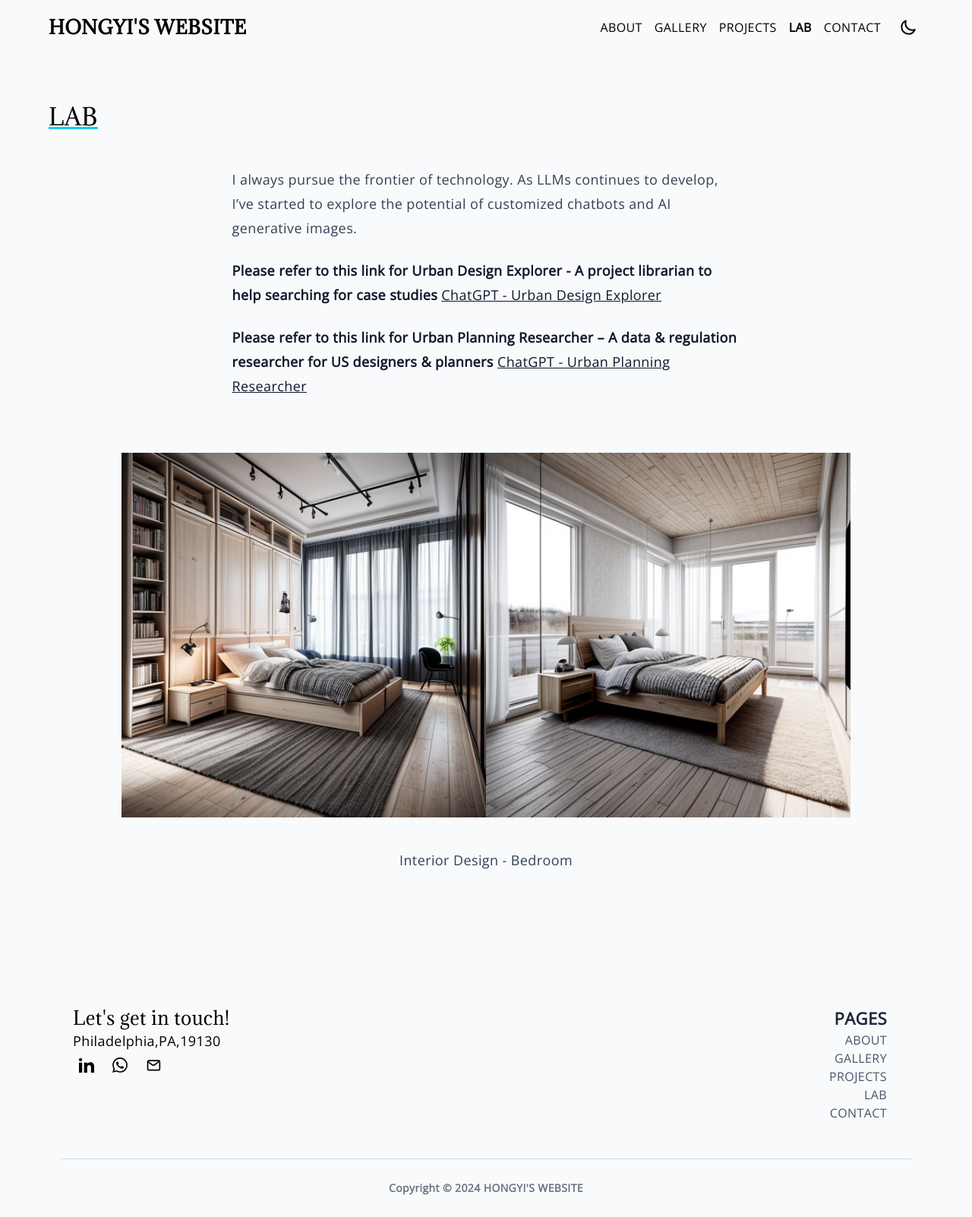
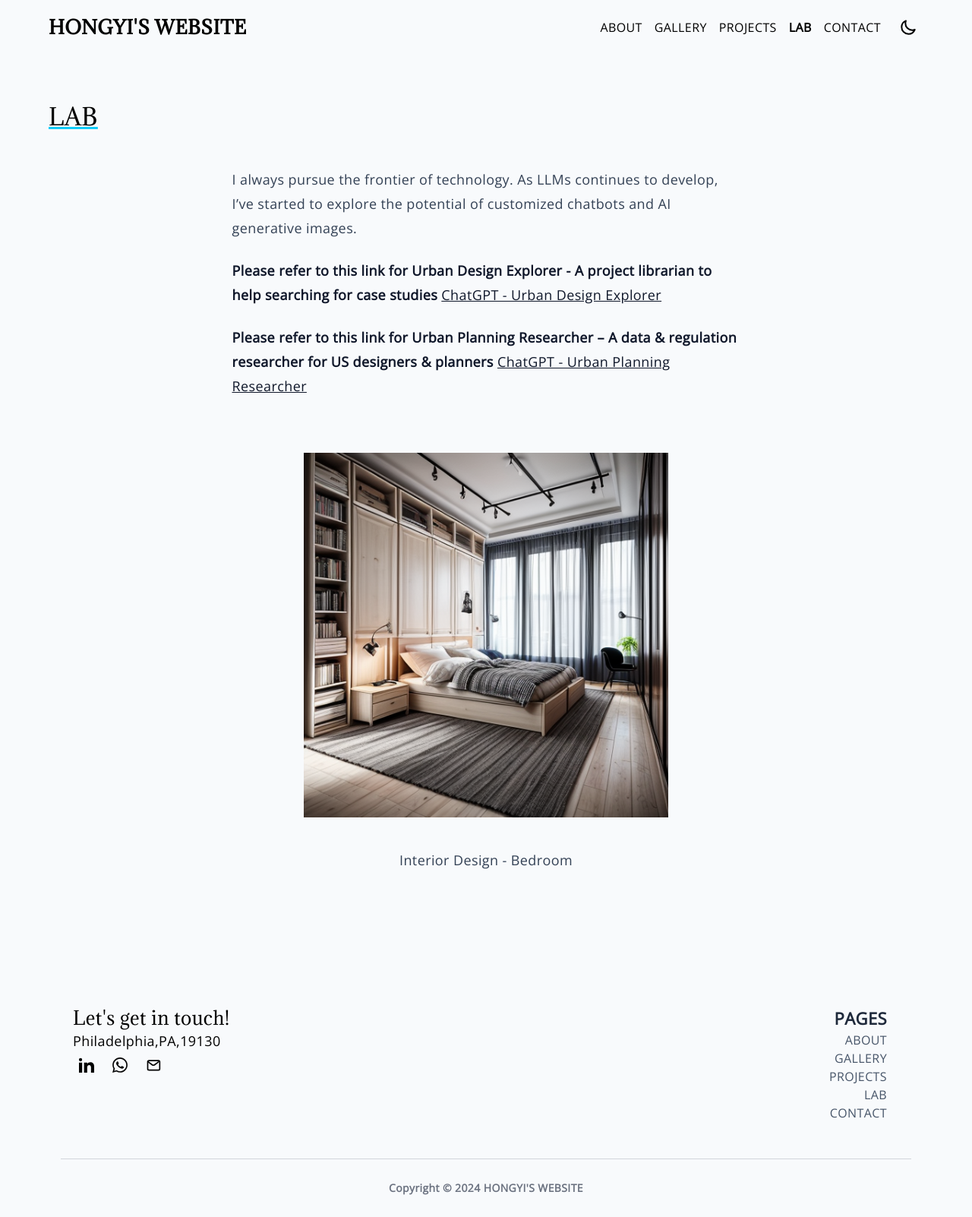
Before and after one commit to hongyili-hl/hongyili-hl.github.io, a Jekyll site: the page built from sample.md, in a window 1280 px wide. Shown: the whole page at 76% size. Built offline with Jekyll 4.4.1, drawn with Linux system fonts in a browser that asks for light colours.

Commit message:
Update tags.html

```diff
--- a/_layouts/tags.html
+++ b/_layouts/tags.html
@@ -14,7 +14,6 @@ layout: base
   </div>
   <div class="flex justify-center py-4 md:py-8">
     <img src="/assets/images/Bedroom.png" alt="" class="basis-2/6  w-11/12 md:w-5/12 p-2 md:px-0" style="-webkit-touch-callout: none;-webkit-user-select: none;-moz-user-select: none;-ms-user-select: none;user-select: none">
-    <img src="/assets/images/Bedroom_3.png" alt="" class="basis-2/6  w-11/12 md:w-5/12 p-2 md:px-0" style="-webkit-touch-callout: none;-webkit-user-select: none;-moz-user-select: none;-ms-user-select: none;user-select: none">
   </div>
   <div class="flex justify-center pb-4 md:pb-8">
     <p class="prose md:prose-lg prose-p:font-extralight prose-headings:font-light prose-slate dark:prose-invert prose-img:mx-auto prose-img:w-2/3">
```
